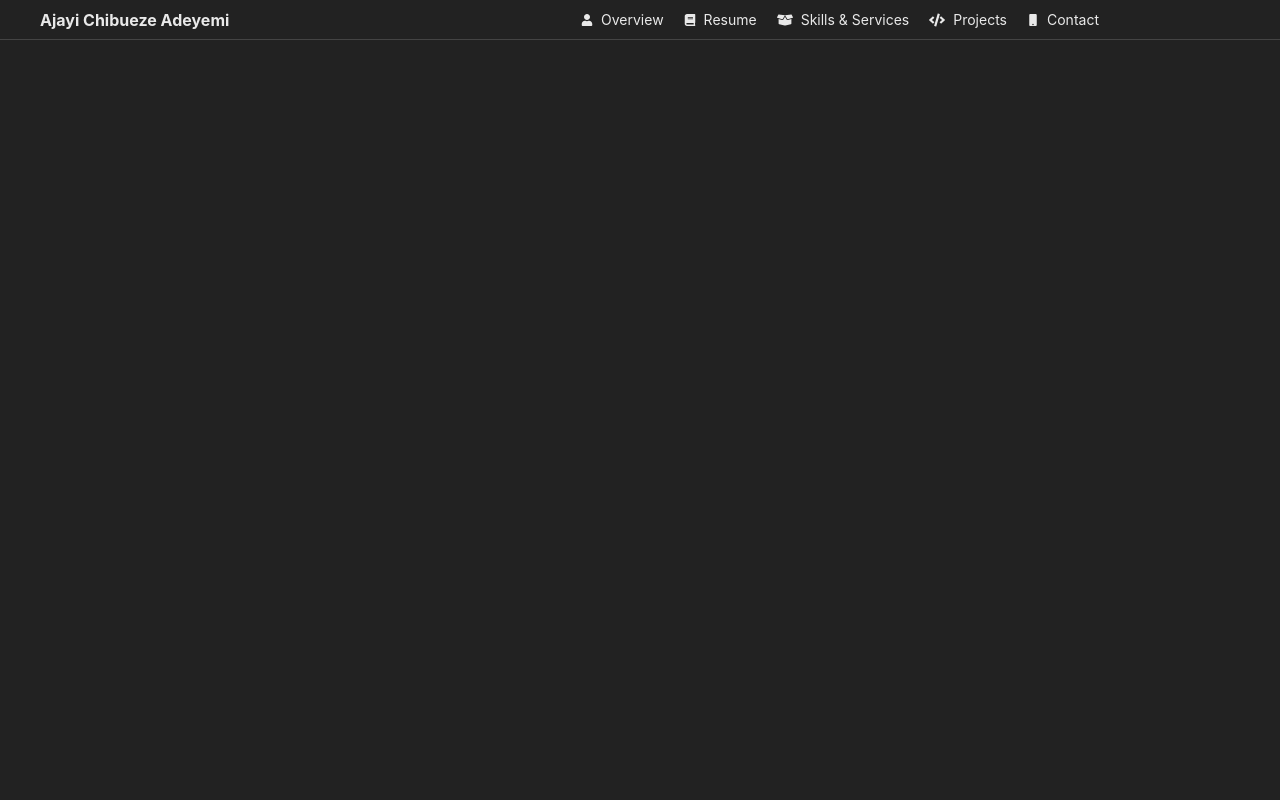
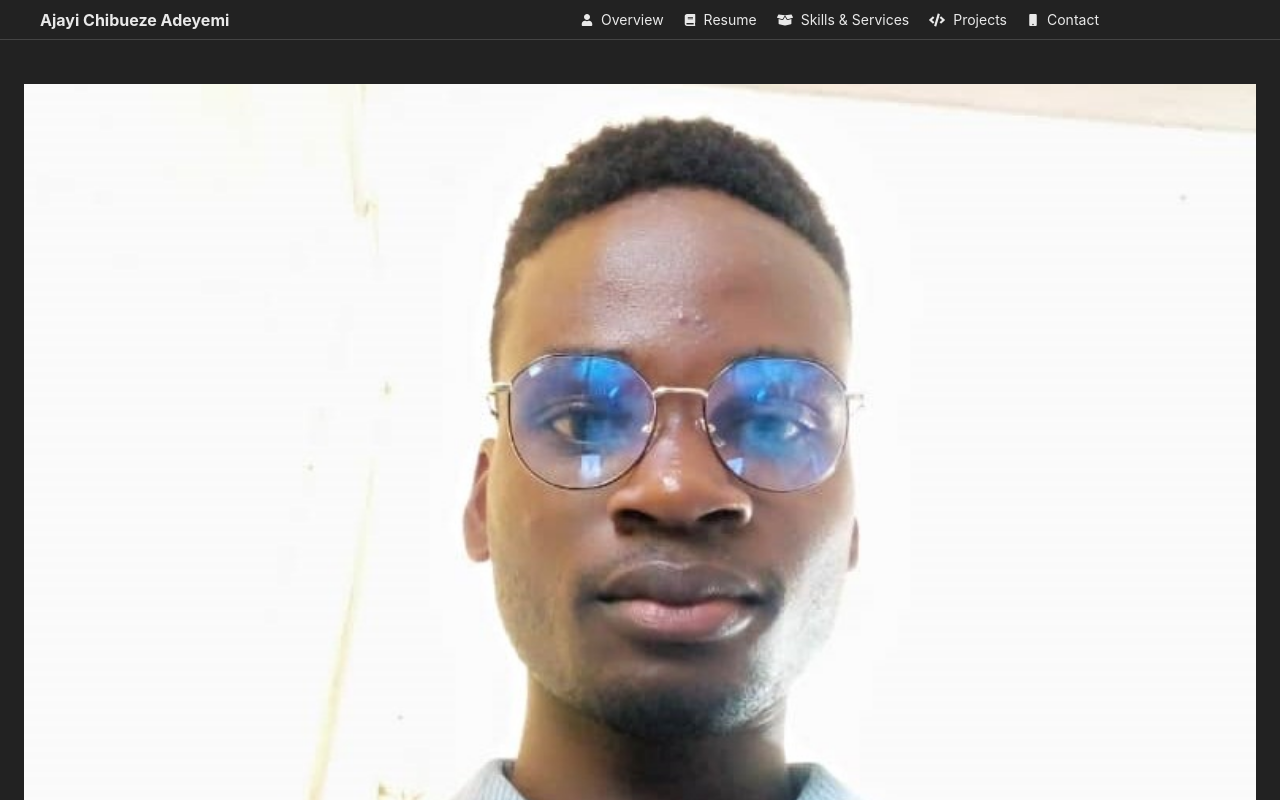
Before and after one commit to Chibueze-Adeyemi-Ajayi/REACT_portfolio, a React (Create React App) app: page / in a window 1280 px wide. Shown: the top 800 px of the page. Built offline with nearby package versions, Linux system fonts and the light colour scheme.

Commit message:
My portfolio

```diff
--- a/src/App.js
+++ b/src/App.js
@@ -1,11 +1,14 @@
 import './App.css';
 import Nav from './components/nav';
+import Overview from './components/overview';
 
 function App() {
   return (
     <div className="w-full h-full bg-inherit">
       {/* nav bar */}
       <Nav/>
+      {/* overview */}
+      <Overview />
     </div>
   );
 }
--- a/src/components/overview.js
+++ b/src/components/overview.js
@@ -1,7 +1,12 @@
+import jilo_dev from "../assets/img/jilo_dev.jpg";
+
 const Overview = () => {
     return (
         <section className="w-full h-full flex flex-row space-x-4 p-6 mt-[60px]">
             {/* left tab */}
+            <section className="w-full h-full flex flex-col space-y-4">
+                <img src={jilo_dev}></img>
+            </section>
             {/* right tab */}
         </section>
     )
```
Also changed, not shown: src/assets/img/jilo_dev.jpg (added).
